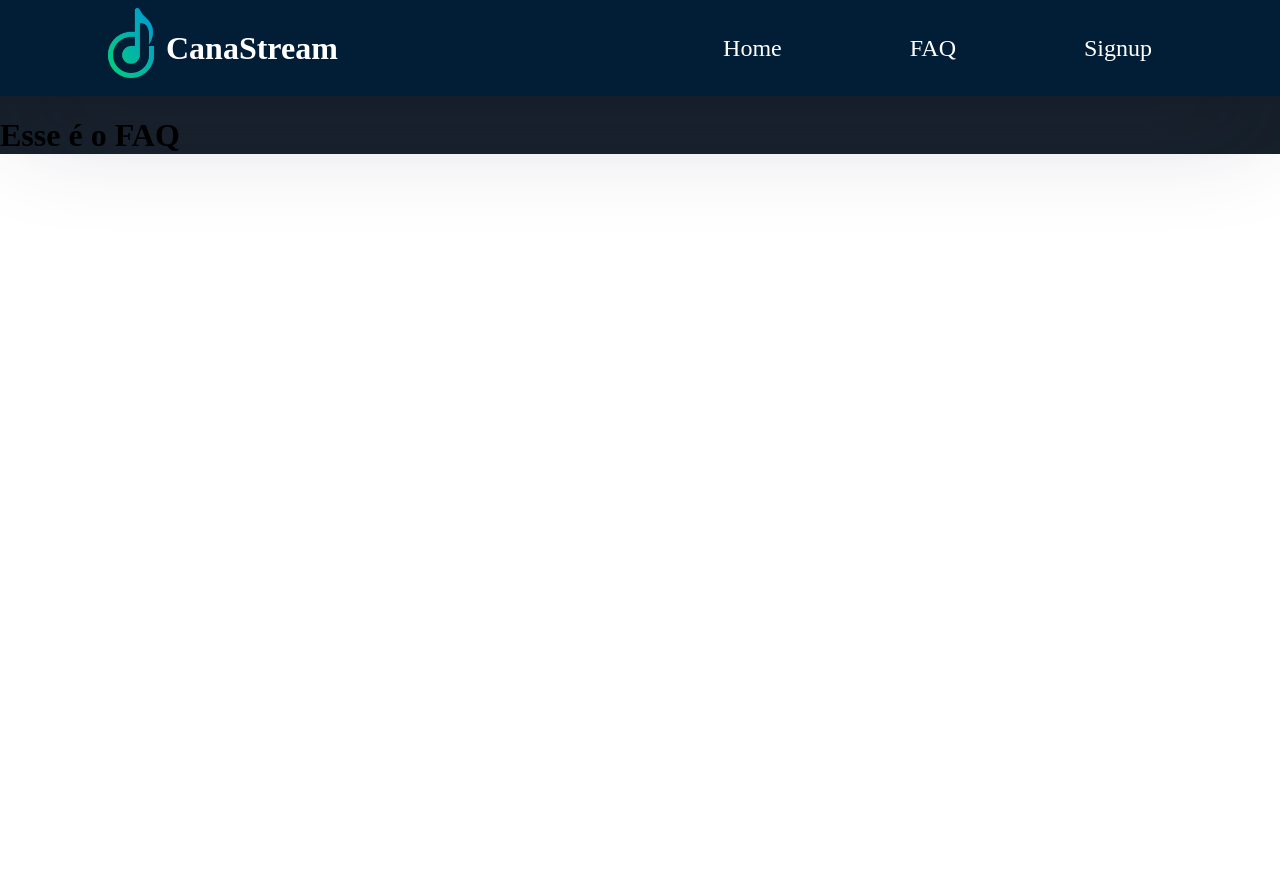
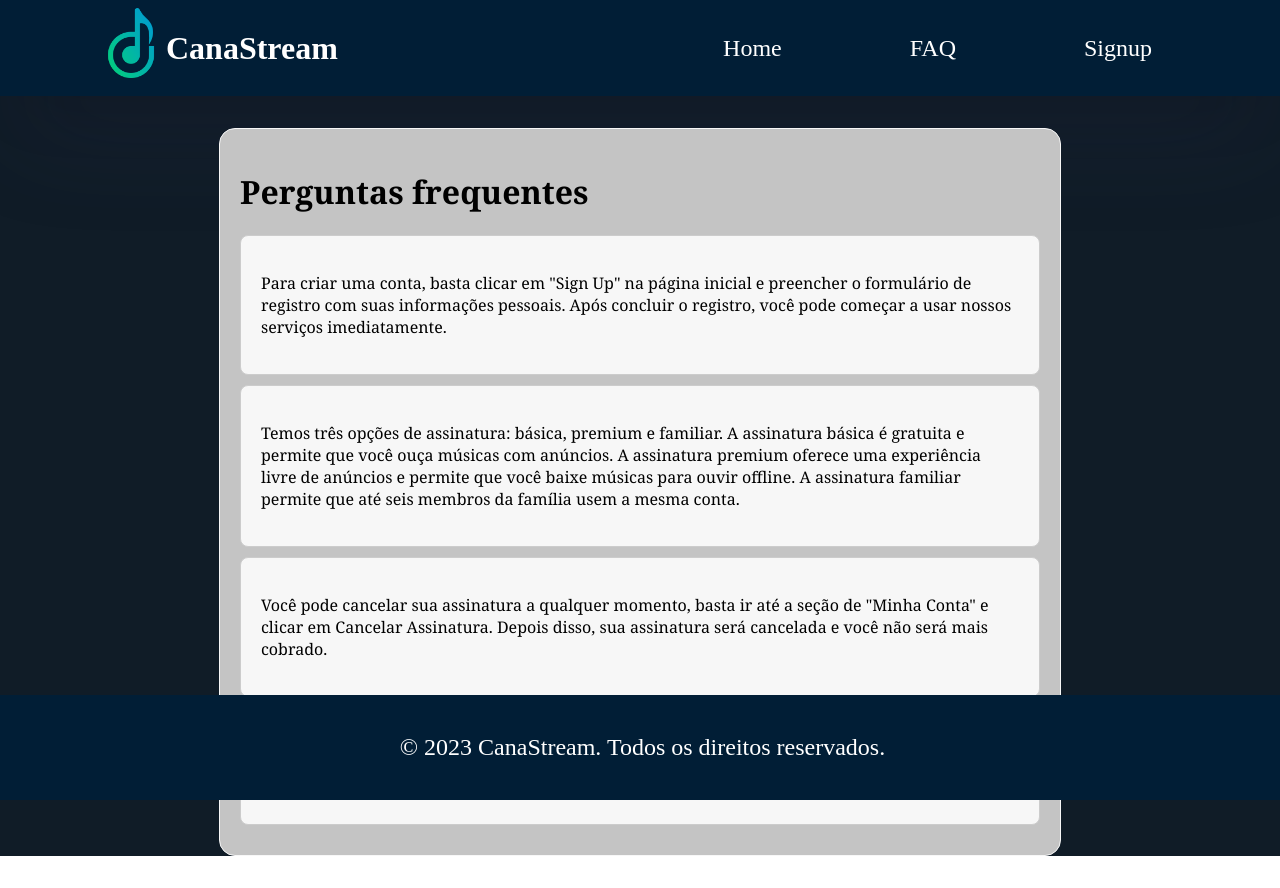
Before and after one commit to CaioLuColaco/CanaStream-Front, a Next.js app: page /faq in a window 1280 px wide. Before the commit the page ends 800 px from the top, so only its background shows below. Built offline with nearby package versions, Linux system fonts and the light colour scheme.

Commit message:
features: changes

```diff
--- a/src/pages/faq.tsx
+++ b/src/pages/faq.tsx
@@ -1,21 +1,46 @@
-import Navbar from '../components/Navbar'
-import Head from 'next/head'
+import React from 'react';
+import styles from "../styles/faq.module.css";
+import Navbar from '../components/Navbar';
+import Footer from "@/components/footer";
 
-export default function Faq() {
+const FaqScreen: React.FC = () => {
     return (
-        <>
-            <Head>
-                <title>FAQ</title>
-                <meta name="description" content="Generated by create next app" />
-                <meta name="viewport" content="width=device-width, initial-scale=1" />
-                <link rel="icon" href="/favicon.ico" />
-            </Head>
+        <div style={{backgroundColor: '#101c27'}}>
+            <Navbar/>
+            <div className={
+                styles.faq_container
+            }>
+                <h1 className="faq-title">Perguntas frequentes</h1>
+                <div>
+                    <div className={
+                            styles.item
+                        }
+                        title="Como faço para criar uma conta?">
+                        <p>Para criar uma conta, basta clicar em "Sign Up" na página inicial e preencher o formulário de registro com suas informações pessoais. Após concluir o registro, você pode começar a usar nossos serviços imediatamente.</p>
+                    </div>
+                    <div className={
+                            styles.item
+                        }
+                        title="Quais são as opções de assinatura disponíveis?">
+                        <p>Temos três opções de assinatura: básica, premium e familiar. A assinatura básica é gratuita e permite que você ouça músicas com anúncios. A assinatura premium oferece uma experiência livre de anúncios e permite que você baixe músicas para ouvir offline. A assinatura familiar permite que até seis membros da família usem a mesma conta.</p>
+                    </div>
+                    <div className={
+                            styles.item
+                        }
+                        title="Como faço para cancelar minha assinatura?">
+                        <p>Você pode cancelar sua assinatura a qualquer momento, basta ir até a seção de "Minha Conta" e clicar em Cancelar Assinatura. Depois disso, sua assinatura será cancelada e você não será mais cobrado.</p>
+                    </div>
+                    <div className={
+                            styles.item
+                        }
+                        title="Posso usar o serviço em vários dispositivos?">
+                        <p>Sim, você pode usar nosso serviço em vários dispositivos. Basta fazer o login com suas informações de conta em cada dispositivo que deseja usar.</p>
+                    </div>
+                </div>
+            </div>
+            <Footer/>
+        </div>
+    );
+};
 
-            <main>
-            {/* <main className={styles.main}> */}
-                <Navbar/>
-                <h1>Esse é o FAQ</h1>
-            </main>
-        </>
-    )
-}
+export default FaqScreen;
--- /dev/null
+++ b/src/styles/faq.module.css
@@ -0,0 +1,41 @@
+
+.faq_container {
+    max-width: 800px;
+    margin: 2rem auto 2rem auto;
+    padding: 20px 20px;
+    background-color: #c4c4c4;
+    border: 1px solid #f7f7f7;
+    border-radius: 1rem;
+    font-family: Cambria, Georgia, serif;
+  }
+
+  .faq_title {
+    text-align: center;
+    margin-bottom: 40px;
+    font-size: 36px;
+  }
+
+  .item {
+    background-color: #f7f7f7;
+    border: 1px solid #ccc;
+    margin-bottom: 10px;
+    padding: 20px;
+    border-radius: 0.5rem;
+  }
+
+  .item:hover {
+    cursor: pointer;
+    background-color: #03c58b;
+  }
+
+  .item-title {
+    font-weight: bold;
+    font-size: 20px;
+    margin-bottom: 10px;
+  }
+
+  .item-content {
+    font-size: 16px;
+    line-height: 1.5;
+    margin-bottom: 0;
+  }
--- a/src/styles/footer.module.css
+++ b/src/styles/footer.module.css
@@ -7,4 +7,7 @@
   margin-top: 30px;
   font-size: 24px;
   padding: 15px;
+  position: absolute;
+  bottom: 0;
+  width: 98.05%;
 }
```
Also changed, not shown: 1 other file (tests, documents, lock files or other folders).
